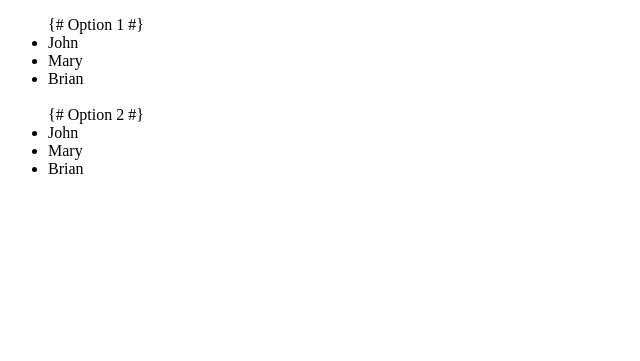
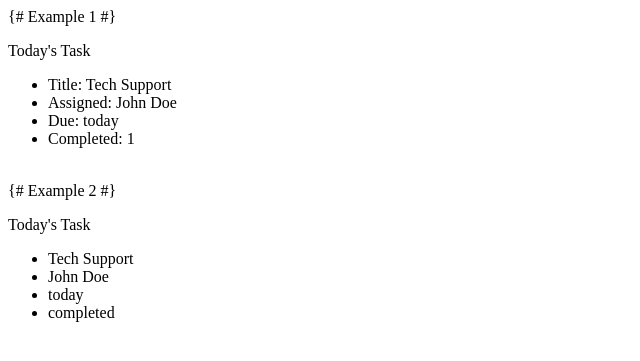
Before and after one commit to BrianOtieno12/PhP_Tutorial, a PHP site: page /index.php in a window 1280 px wide. Shown: the top 361 px of the page, without its empty margins (0-640 px from the left). Run offline with PHP 8.4, Linux system fonts and the light colour scheme.

Commit message:
Booleans

```diff
--- a/phpPractioner/index.php
+++ b/phpPractioner/index.php
@@ -2,10 +2,11 @@
 
 //Arrays = collection of related data
 
-$names = [
-    'John',
-    'Mary',
-    'Brian'
+$task = [
+    'title' => 'Tech Support',
+    'assigned' => 'John Doe',
+    'due' => 'today',
+    'completed' => true,
 ];
 
 require 'index.view.php';
--- a/phpPractioner/index.view.php
+++ b/phpPractioner/index.view.php
@@ -16,23 +16,23 @@
 <body>
 
 <header>
+    {# Example 1 #}
+    <p>Today's Task</p>
     <ul>
-        {# Option 1 #}
-        <?php
-            foreach ($names as $name) {
-               echo "<li>$name</li>";
-            }
-        ?>
+        <?php foreach($task as $heading => $val):?>
+            <li><?=ucwords($heading)?>: <?=$val?></li>
+       <?php endforeach ?>
+    </ul>
 
-        <br>
+    <br>
 
-        {# Option 2 #}
-
-        <?php foreach($names as $name):?>
-
-            <li><?= $name ;?></li>
-
-        <?php endforeach ;?>
+    {# Example 2 #}
+    <p>Today's Task</p>
+    <ul>
+        <li><?=$task['title']?></li>
+        <li><?=$task['assigned']?></li>
+        <li><?=$task['due']?></li>
+        <li><?=($task['completed'])?'completed':'Incomplete'?></li>
     </ul>
 </header>
 
```
